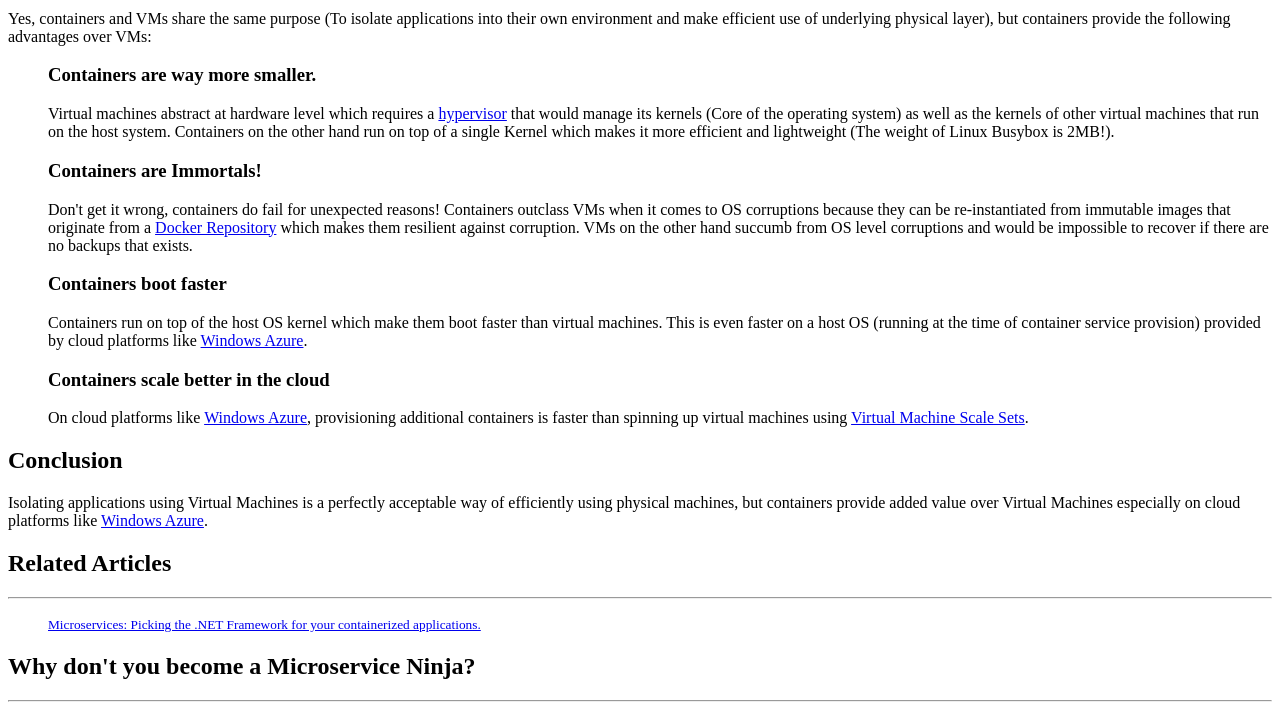
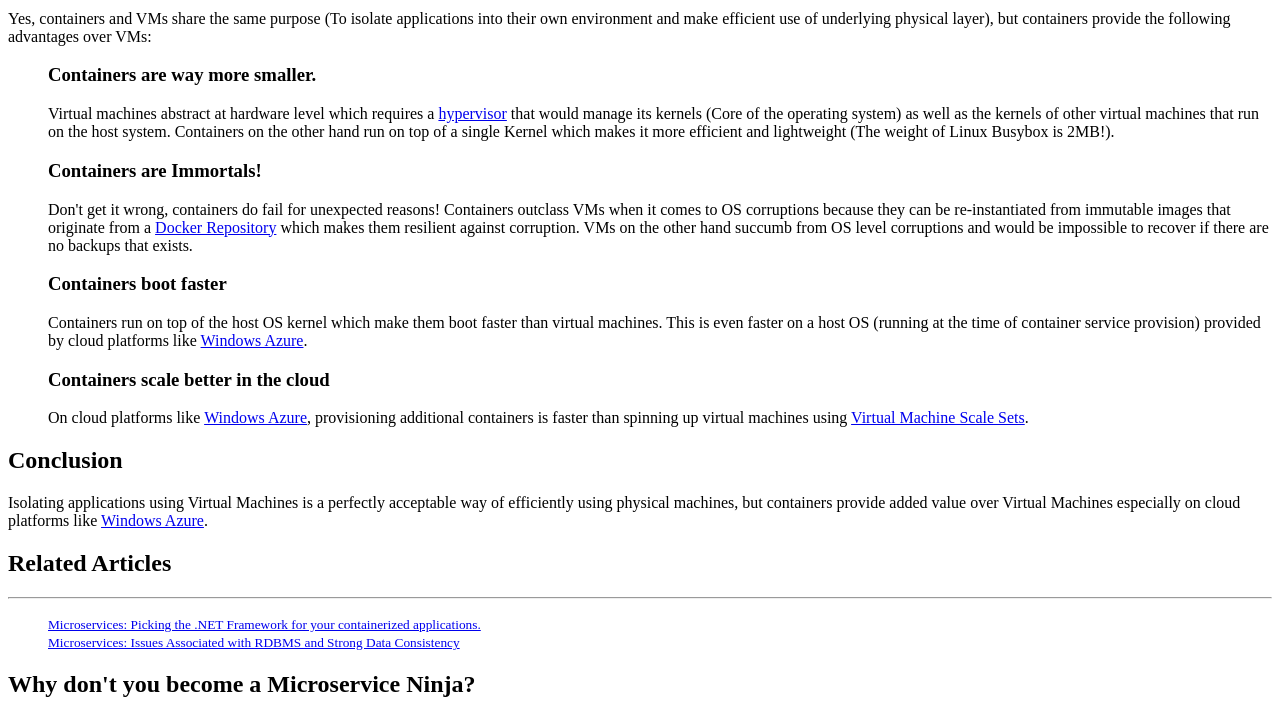
Before and after one commit to lironly/blog-posts, a plain HTML site: page Containers and Virtual Machines/index.html in a window 1280 px wide. Shown: the part 994-1701 px from the top of the page. Drawn offline with Linux system fonts and the light colour scheme; grey boxes are pictures that could not be loaded.

Commit message:
Linked ms articles

```diff
--- a/Containers and Virtual Machines/index.html
+++ b/Containers and Virtual Machines/index.html
@@ -70,6 +70,11 @@
             <a href="http://pogsdotnet.blogspot.com/2017/11/microservices-picking-net-run-time-for.html">Microservices: Picking the .NET Framework for your containerized applications.</a>
         </small>
     </li>
+    <li>
+        <small>
+            <a href="https://pogsdotnet.blogspot.sg/2018/01/microservices-issues-associated-with.html">Microservices: Issues Associated with RDBMS and Strong Data Consistency</a>
+        </small>
+    </li>
 </ul>
 <h2>Why don't you become a Microservice Ninja?</h2>
 <hr />
```
Also changed, not shown: RuntimeSelection/index.html (+5 -0 lines).
